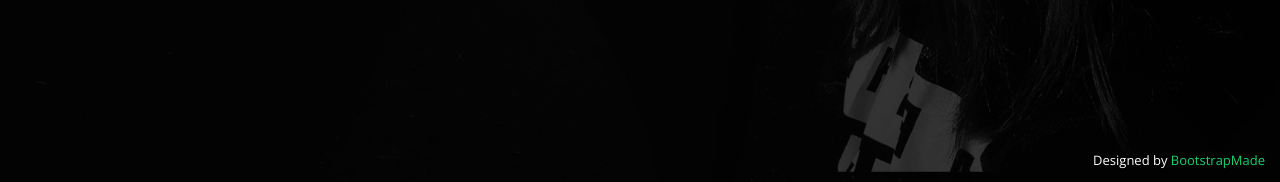
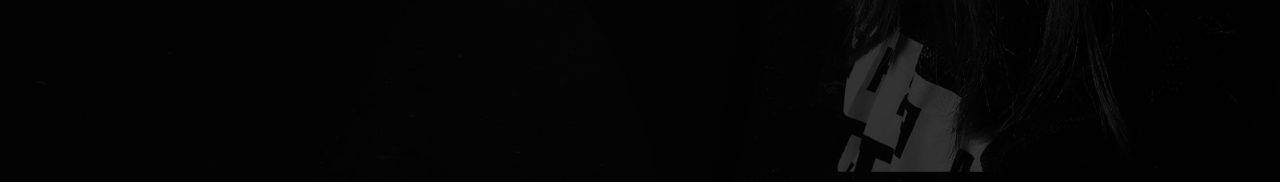
Before and after one commit to rachnakafle/My_Portfolio, a plain HTML site: page portfolio-details.html in a window 1280 px wide. Shown: the part 615-797 px from the top of the page. Drawn offline with nearby package versions, Linux system fonts and the light colour scheme.

Commit message:
Minor change

```diff
--- a/portfolio-details.html
+++ b/portfolio-details.html
@@ -27,12 +27,6 @@
   <!-- Template Main CSS File -->
   <link href="assets/css/style.css" rel="stylesheet">
 
-  <!-- =======================================================
-  * Template Name: Personal - v4.10.0
-  * Template URL: https://bootstrapmade.com/personal-free-resume-bootstrap-template/
-  * Author: BootstrapMade.com
-  * License: https://bootstrapmade.com/license/
-  ======================================================== -->
 </head>
 
 <body>
@@ -88,14 +82,6 @@
 
   </main><!-- End #main -->
 
-  <div class="credits">
-    <!-- All the links in the footer should remain intact. -->
-    <!-- You can delete the links only if you purchased the pro version. -->
-    <!-- Licensing information: https://bootstrapmade.com/license/ -->
-    <!-- Purchase the pro version with working PHP/AJAX contact form: https://bootstrapmade.com/personal-free-resume-bootstrap-template/ -->
-    Designed by <a href="https://bootstrapmade.com/">BootstrapMade</a>
-  </div>
-
   <!-- Vendor JS Files -->
   <script src="assets/vendor/purecounter/purecounter_vanilla.js"></script>
   <script src="assets/vendor/bootstrap/js/bootstrap.bundle.min.js"></script>
```
